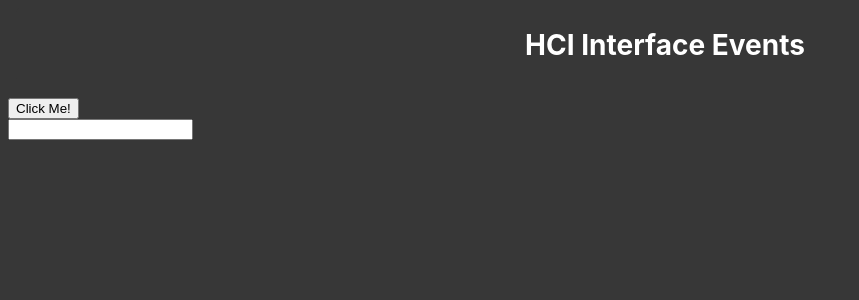
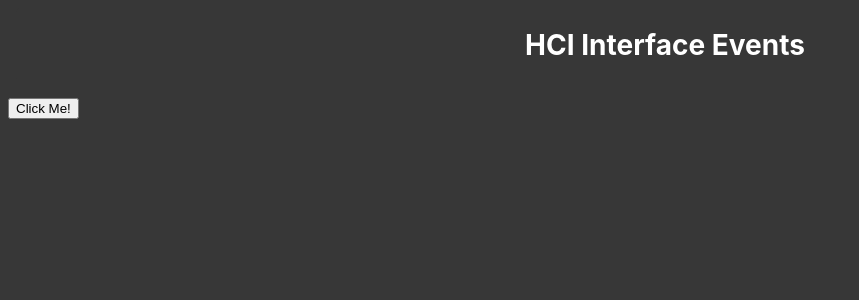
Before and after one commit to laescapita/hci-interface, an Angular app: page / in a window 1280 px wide. Shown: the top 300 px of the page, without its empty margins (0-859 px from the left). Built offline with nearby package versions, Linux system fonts and the light colour scheme.

Commit message:
removed input

```diff
--- a/src/app/app.component.html
+++ b/src/app/app.component.html
@@ -1,4 +1,4 @@
-<div [ngClass]="{'screen':buttonClicked}"> <!--conditional class-->
+<div [ngClass]="{'screen':buttonClicked}" (keydown.shift)="onKeyDown($event)" (keyup.shift)="onKeyUp($event)" (keydown.s)="onSKeyDown($event)"> <!--conditional class-->
 <div class="card">
   <div class="row">
     <h1 style="color:white">HCI Interface Events</h1>
@@ -8,7 +8,7 @@
 <div>
   <button (click)="buttonClickedEvent()" (mouseover)="mouseOverCondition=true" (mouseout)="mouseOutCondition=true" type="button" class="btn btn-primary">Click Me!</button>
 </div>
-<input (keydown.shift)="onKeyDown($event)" (keyup.shift)="onKeyUp($event)" (keydown.s)="onSKeyDown($event)">
+<!-- <input (keydown.shift)="onKeyDown($event)" (keyup.shift)="onKeyUp($event)" (keydown.s)="onSKeyDown($event)"> -->
 
 <!-- <h4 *ngIf="mouseOverCondition==true" style="color:white">Hovering</h4>
 <h4 *ngIf="mouseOutCondition==true" style="color:white">Out</h4>
```
